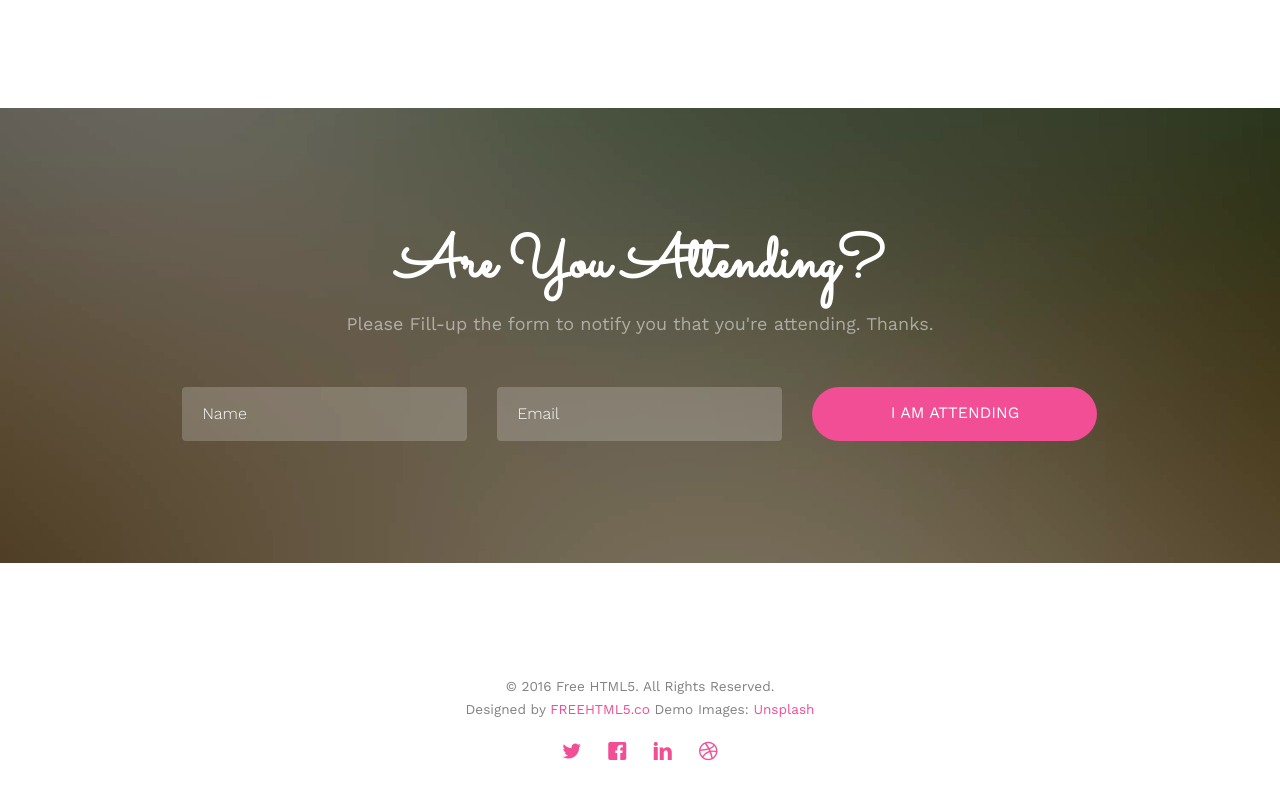
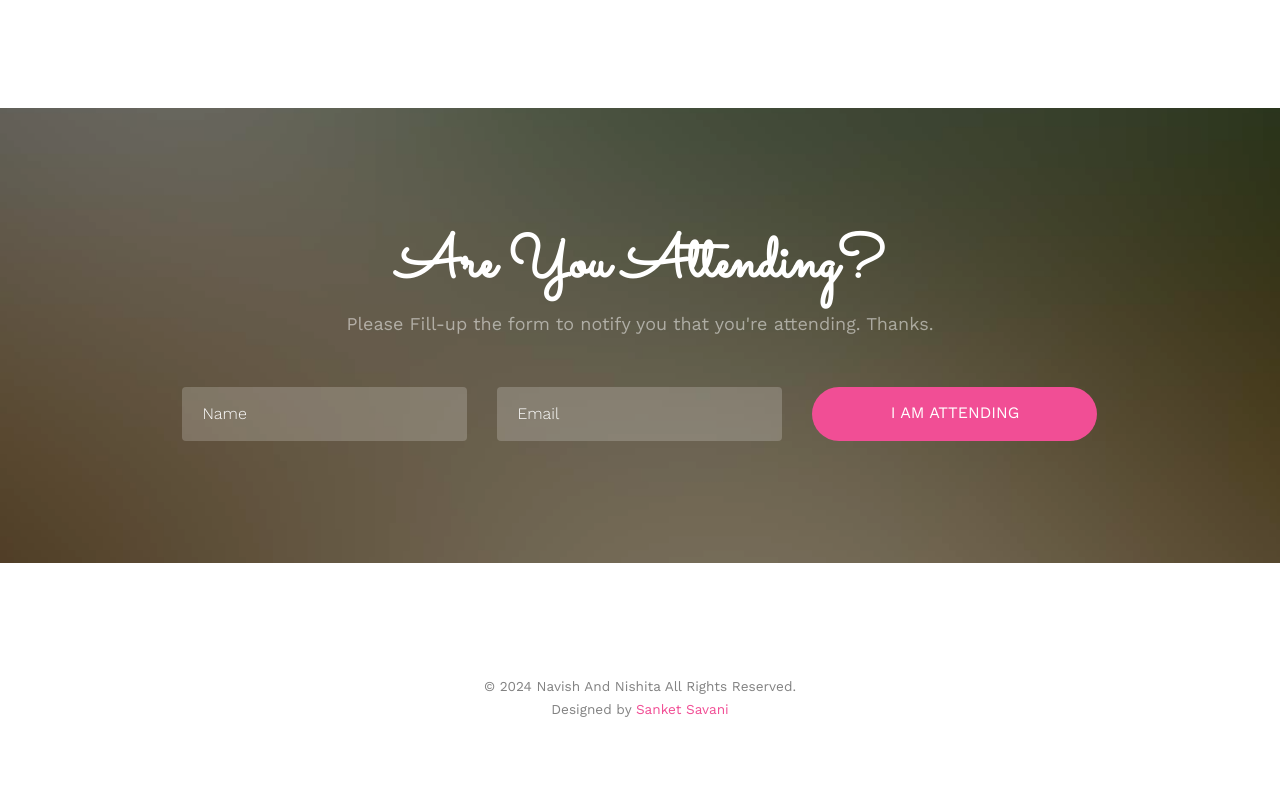
Before and after one commit to sanketsavani/navishnishita, a plain HTML site: page about.html in a window 1280 px wide. Shown: the part 2646-3446 px from the top of the page. Drawn offline with nearby package versions, Linux system fonts and the light colour scheme; files whose address does not match are found by name.

Commit message:
close to getting completed

```diff
--- a/about.html
+++ b/about.html
@@ -272,16 +272,16 @@
 			<div class="row copyright">
 				<div class="col-md-12 text-center">
 					<p>
-						<small class="block">&copy; 2016 Free HTML5. All Rights Reserved.</small>
-						<small class="block">Designed by <a href="http://freehtml5.co/" target="_blank">FREEHTML5.co</a> Demo Images: <a href="http://unsplash.co/" target="_blank">Unsplash</a></small>
+						<small class="block">&copy; 2024 Navish And Nishita All Rights Reserved.</small>
+						<small class="block">Designed by <a href="https://sanketsavani.github.io/" target="_blank">Sanket Savani</a>
 					</p>
 					<p>
-						<ul class="fh5co-social-icons">
+						<!-- <ul class="fh5co-social-icons">
 							<li><a href="#"><i class="icon-twitter"></i></a></li>
 							<li><a href="#"><i class="icon-facebook"></i></a></li>
 							<li><a href="#"><i class="icon-linkedin"></i></a></li>
 							<li><a href="#"><i class="icon-dribbble"></i></a></li>
-						</ul>
+						</ul> -->
 					</p>
 				</div>
 			</div>
```
Also changed, not shown: contact.html (+4 -4 lines), event-details.html (+3 -3 lines), gallery.html (+4 -4 lines), index.html (+18 -16 lines), introduction.html (+3 -3 lines), services.html (+4 -4 lines), nn.png (added).
